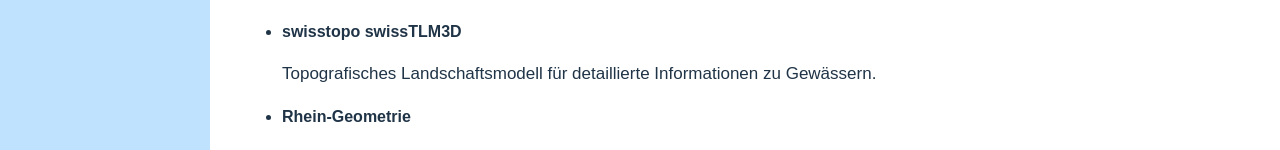
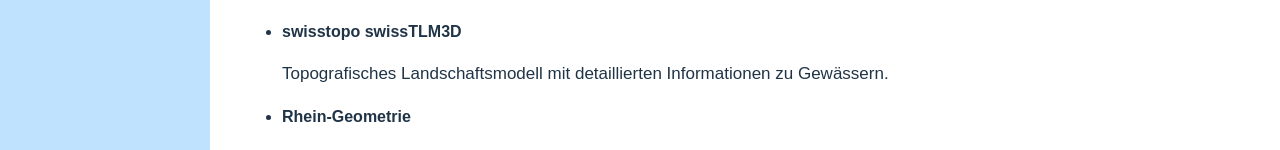
Before and after one commit to Aurelia-ew/Ueberschwemmung_Rhein, a React (Vite) app in the folder Frontend/my-app/: page / in a window 1280 px wide. Shown: the part 603-753 px from the top of the page. Built offline with nearby package versions, Linux system fonts and the light colour scheme.

Commit message:
Update App.jsx

```diff
--- a/Frontend/my-app/src/App.jsx
+++ b/Frontend/my-app/src/App.jsx
@@ -90,7 +90,7 @@
                 <li>
                   <strong>swisstopo swissTLM3D</strong>
                   <p>
-                    Topografisches Landschaftsmodell für detaillierte
+                    Topografisches Landschaftsmodell mit detaillierten
                     Informationen zu Gewässern.
                   </p>
                 </li>
```
